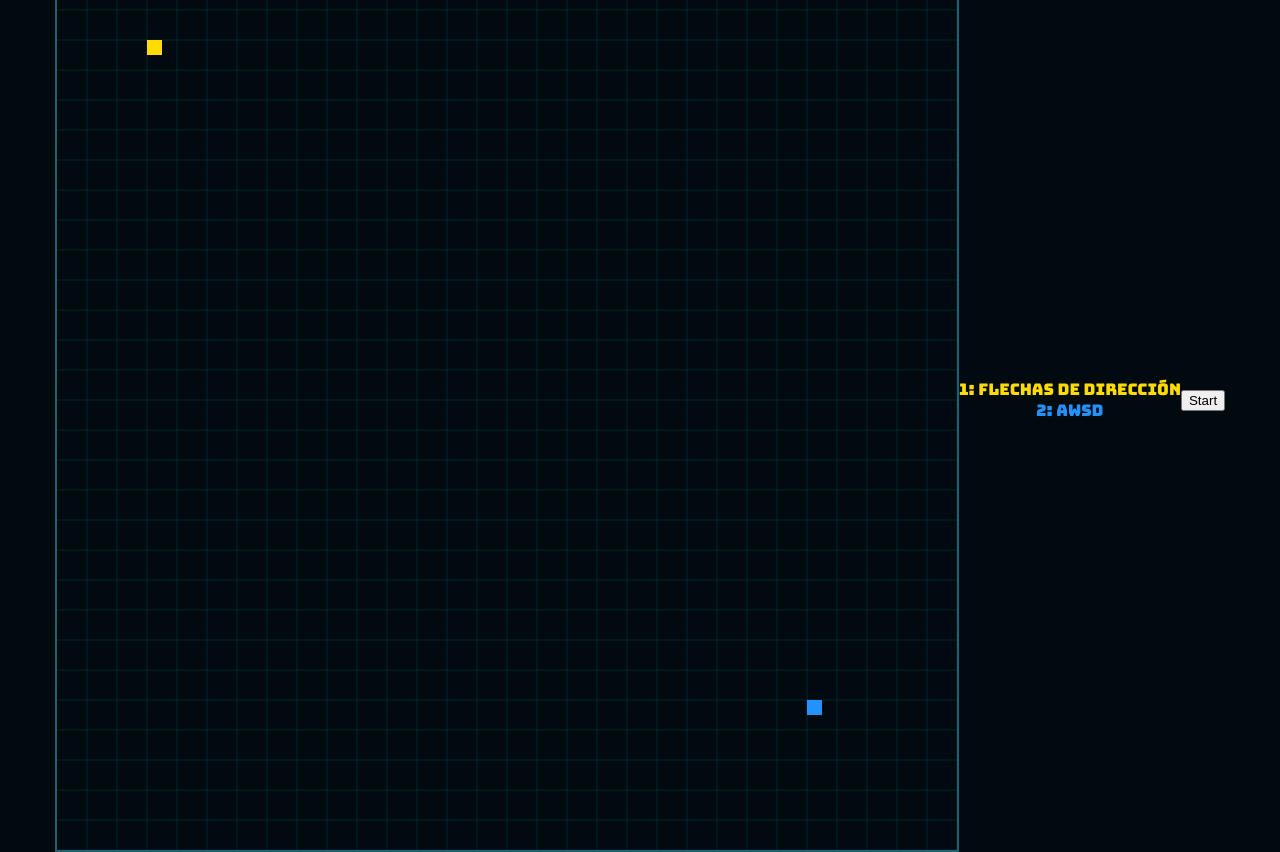
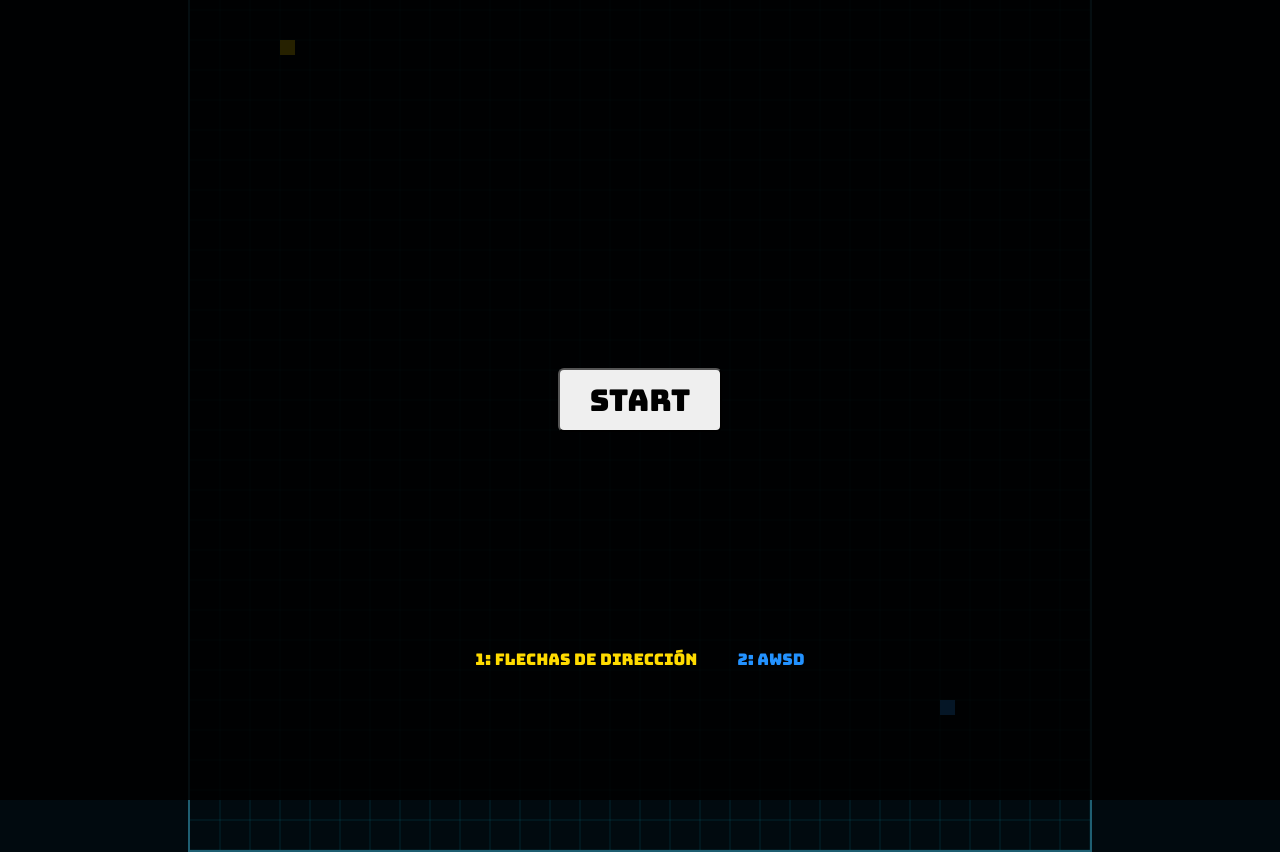
Before and after one commit to elizabethLomb/react-tron-game-canvas, a React (Create React App) app: page / in a window 1280 px wide. Built offline with nearby package versions, Linux system fonts and the light colour scheme.

Commit message:
styles done, all done

```diff
--- a/src/index.css
+++ b/src/index.css
@@ -17,3 +17,35 @@ body {
 .board {
   border: 2px solid #42c4e775;
 }
+
+.play_btn, .result_info {
+  width: 100%;
+  height: 100vh;
+  display: inline-flex;
+  align-items: center;
+  justify-content: center;
+  position: fixed;
+  background: rgba(0, 0, 0, 0.85);;
+  transition: all 0.5s ease-in-out;
+}
+.btn {
+  font-size: 30px;
+  padding: 10px 30px;
+  font-family: inherit;
+  cursor: pointer;
+  border-radius: 6px;
+}
+.instructions {
+  width: 100%;
+  position: fixed;
+  clear: both;
+  bottom: 130px;
+  display: inline-flex;
+  justify-content: center;
+  z-index: 10;
+}
+.intructions__player { margin: 0 20px; }
+.result_info h2 {
+  color: white;
+  margin-right: 40px;
+}
```
